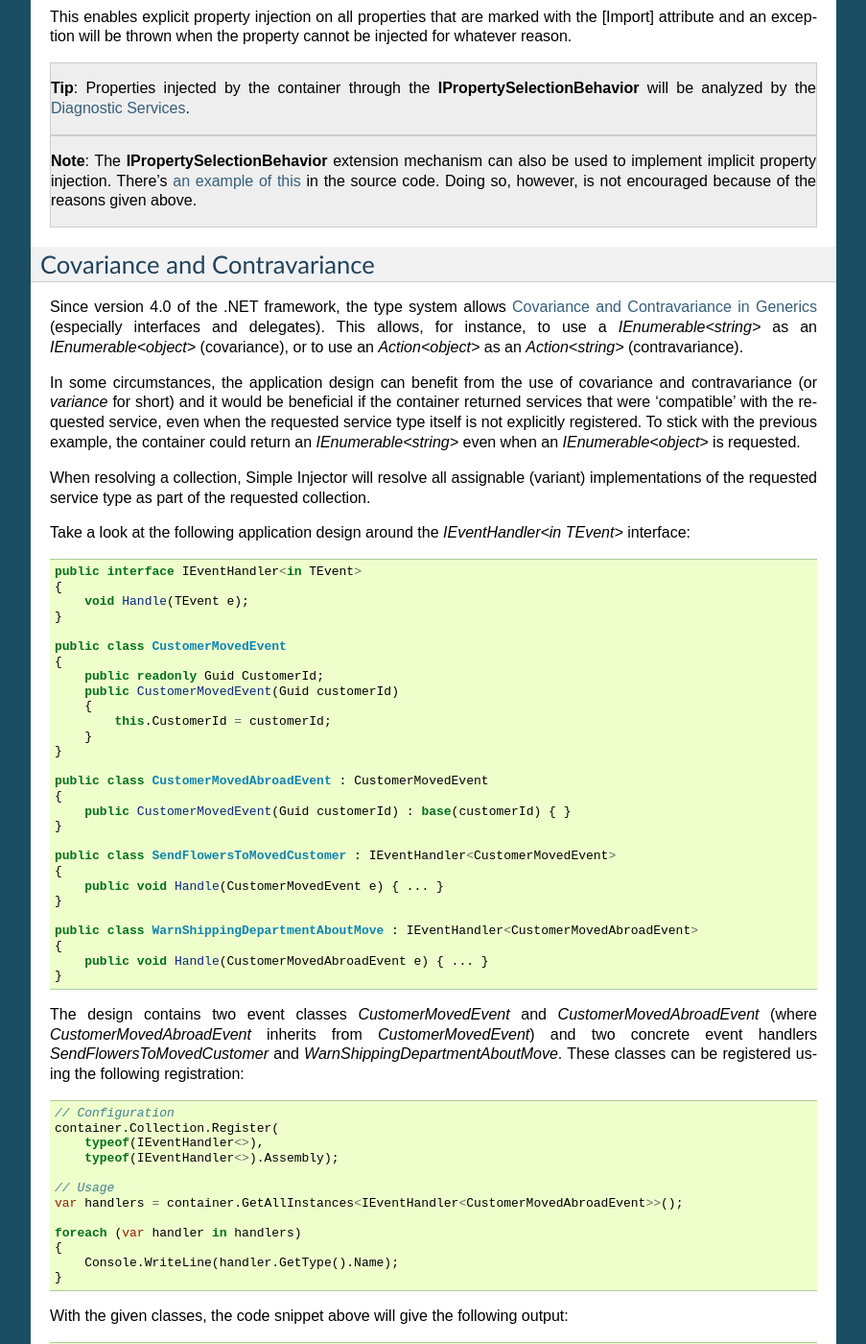
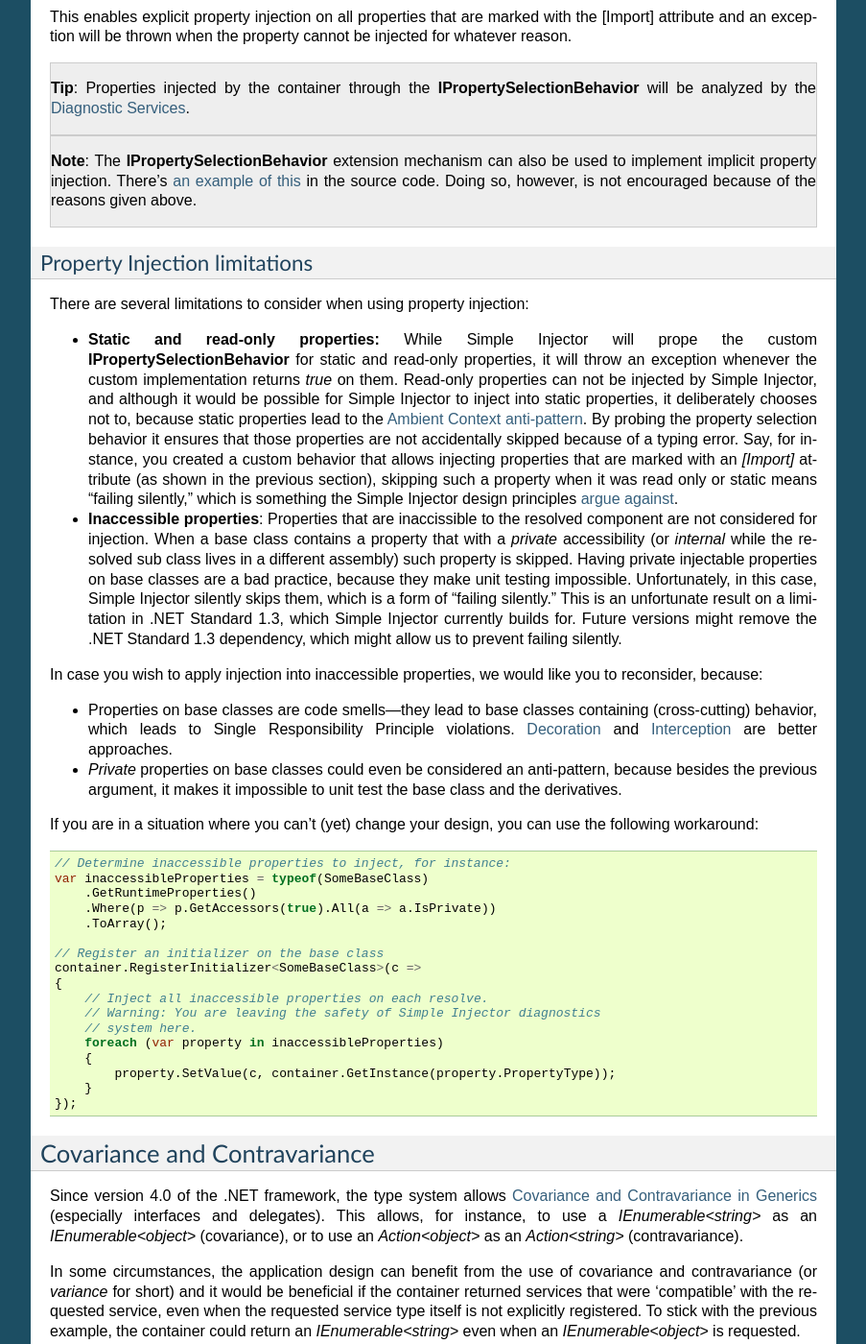
Before and after one commit to simpleinjector/Documentation, a Sphinx documentation site: the page built from source/advanced.rst, in a window 1280 px wide and 1400 px high, scrolled down 11649 px. Shown: the whole window at 96% size, without its empty margins (198-1101 px from the left). Built offline with Sphinx 7.4.7, drawn with Linux system fonts in a browser that asks for light colours; some of the changed text lies outside the part shown.

Commit message:
Added information on property injection limitations.

```diff
--- a/source/advanced.rst
+++ b/source/advanced.rst
@@ -560,6 +560,41 @@ This enables explicit property injection on all properties that are marked with
 
     **Note**: The **IPropertySelectionBehavior** extension mechanism can also be used to implement implicit property injection. There's `an example of this <https://github.com/simpleinjector/SimpleInjector/blob/master/src/SimpleInjector.CodeSamples/ImplicitPropertyInjectionExtensions.cs>`_ in the source code. Doing so, however, is not encouraged because of the reasons given above.
 
+Property Injection limitations
+------------------------------
+
+There are several limitations to consider when using property injection:
+
+* **Static and read-only properties:** While Simple Injector will prope the custom **IPropertySelectionBehavior** for static and read-only properties, it will throw an exception whenever the custom implementation returns `true` on them. Read-only properties can not be injected by Simple Injector, and although it would be possible for Simple Injector to inject into static properties, it deliberately chooses not to, because static properties lead to the `Ambient Context anti-pattern <https://freecontent.manning.com/the-ambient-context-anti-pattern/>`_. By probing the property selection behavior it ensures that those properties are not accidentally skipped because of a typing error. Say, for instance, you created a custom behavior that allows injecting properties that are marked with an `[Import]` attribute (as shown in the previous section), skipping such a property when it was read only or static means "failing silently," which is something the Simple Injector design principles :ref:`argue against <never-fail-silently>`.
+* **Inaccessible properties**: Properties that are inaccissible to the resolved component are not considered for injection. When a base class contains a property that with a `private` accessibility (or `internal` while the resolved sub class lives in a different assembly) such property is skipped. Having private injectable properties on base classes are a bad practice, because they make unit testing impossible. Unfortunately, in this case, Simple Injector silently skips them, which is a form of "failing silently." This is an unfortunate result on a limitation in .NET Standard 1.3, which Simple Injector currently builds for. Future versions might remove the .NET Standard 1.3 dependency, which might allow us to prevent failing silently.
+
+In case you wish to apply injection into inaccessible properties, we would like you to reconsider, because:
+
+* Properties on base classes are code smells—they lead to base classes containing (cross-cutting) behavior, which leads to Single Responsibility Principle violations. :ref:`Decoration <Decoration>` and :ref:`Interception <Interception-using-Dynamic-Proxies>` are better approaches.
+* *Private* properties on base classes could even be considered an anti-pattern, because besides the previous argument, it makes it impossible to unit test the base class and the derivatives.
+
+If you are in a situation where you can't (yet) change your design, you can use the following workaround:
+
+.. code-block:: c#
+
+    // Determine inaccessible properties to inject, for instance:
+    var inaccessibleProperties = typeof(SomeBaseClass)
+        .GetRuntimeProperties()
+        .Where(p => p.GetAccessors(true).All(a => a.IsPrivate))
+        .ToArray();
+
+    // Register an initializer on the base class
+    container.RegisterInitializer<SomeBaseClass>(c =>
+    {
+        // Inject all inaccessible properties on each resolve.
+        // Warning: You are leaving the safety of Simple Injector diagnostics
+        // system here.
+        foreach (var property in inaccessibleProperties)
+        {
+            property.SetValue(c, container.GetInstance(property.PropertyType));
+        }
+    });
+
 .. _Covariance-Contravariance:
 
 Covariance and Contravariance
```
